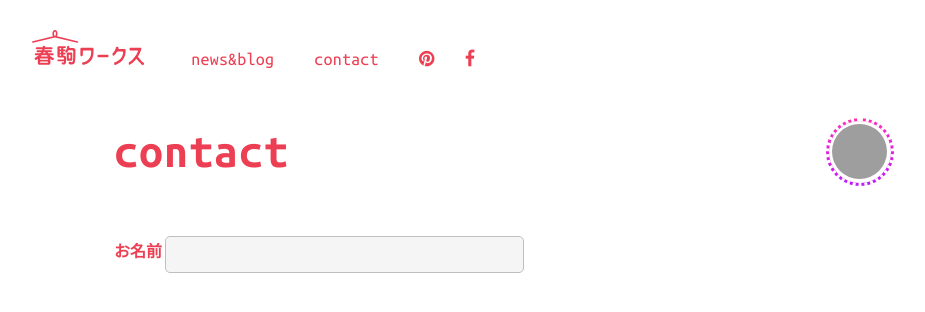
After one commit to harafusae/harukoma-w-t01, a PHP site: page /contact.html in a window 1280 px wide. The commit adds this page. Shown: the top 312 px of the page, without its empty margins (136-1061 px from the left). Run offline with PHP 8.4, Linux system fonts and the light colour scheme; grey boxes are pictures that could not be loaded.

Commit message:
contactページ途中

```diff
--- /dev/null
+++ b/harukoma-w/contact.html
@@ -0,0 +1,51 @@
+<!DOCTYPE html>
+<html lang="ja">
+<head>
+  <meta charset="utf-8">
+  <meta name="viewport" content="width=device-width, initial-scale=1">
+  <meta name="description" content="春駒ワークス（HARUKOMA WORKS）代表：原 房枝　フリーランスのWeb制作（東京・岐阜）。ディレクションからデザイン・コーディング全般までご対応しています。過去の実績についてはお問い合わせください。">
+  <title>春駒ワークス｜フリーランスのWeb制作（東京・岐阜）ディレクションからデザイン・コーディング全般までご対応</title>
+  <link rel="stylesheet" type="text/css" href="style.css">
+  <link rel="stylesheet" type="text/css" href="font-awesome.min.css">
+  <link href="https://fonts.googleapis.com/css?family=Ubuntu+Mono:400,700" rel="stylesheet">
+</head>
+<body>
+  <section class="blog__header">
+      <p class="blog__main__logo"><a href="###"><img src="img/logo_wide-red.svg" alt="春駒ワークス" width="112" height="35"></a></p>
+      <nav class="blog__gnav">
+        <ul class="blog__gnav__list wbfont">
+          <li class="blog__gnav__list__item mr35"><a href="###">news&blog</a></li>
+          <li class="blog__gnav__list__item mr35"><a href="###">contact</a></li>
+          <li class="blog__gnav__list__item mr25"><a href="https://jp.pinterest.com/harafusae/" target="_blank"><i class="fa fa-pinterest" aria-hidden="true"></i></a></li>
+          <li class="blog__gnav__list__item"><a href="https://www.facebook.com/pg/%E6%98%A5%E9%A7%92%E3%83%AF%E3%83%BC%E3%82%AF%E3%82%B9-1286587204792820/about/?ref=page_internal" target="_blank"><i class="fa fa-facebook" aria-hidden="true"></i></a></li>
+        </ul>
+      </nav>
+    </section>
+
+    <!--contentここから-->
+    <main class="blog__wrapper">
+
+        <header class="blog__newsheader clearfix">
+          <h1 class="blog__site-title wbfont">contact</h1>
+          <span class="blog__profileicon">
+            <a href="###"><img src="https://s-media-cache-ak0.pinimg.com/avatars/suyamafusae_1353393728_280.jpg" alt="profile"></a>
+          </span>
+        </header>
+
+
+      <section class="contact__block">
+        <div class="wpcf7">
+        <p>
+          <label><dl>
+            <dt>お名前</dt>
+            <dd><input type="text" name="your-name" value="" size="40" class="wpcf7-form-control wpcf7-text wpcf7-validates-as-required" aria-required="true" aria-invalid="false" /></dd>
+          </dl></label>
+        </p>
+      </div>
+      </section>
+
+
+    </main>
+    <!-- ./contentここまで-->
+
+</body>
--- a/harukoma-w/style.css
+++ b/harukoma-w/style.css
@@ -320,6 +320,32 @@ html {
 
 
 
+/*
+* Contact
+*/
+
+.wpcf7 dt {
+  display: inline-block;
+  color: #ed3f53;
+  font-size: 1.6rem;
+  font-weight: 700;
+}
+
+.wpcf7 dd {
+  display: inline-block;
+}
+
+.wpcf7 input[type="text"],
+.wpcf7 input[type="email"],
+.wpcf7 textarea {
+  padding: 10px;
+  background: #f5f5f5;
+  border: 1px solid #bfbfbf;
+  border-radius: 5px;
+  color: #333;
+}
+
+
 
 @media screen and (max-width: 1004px){
 
```
